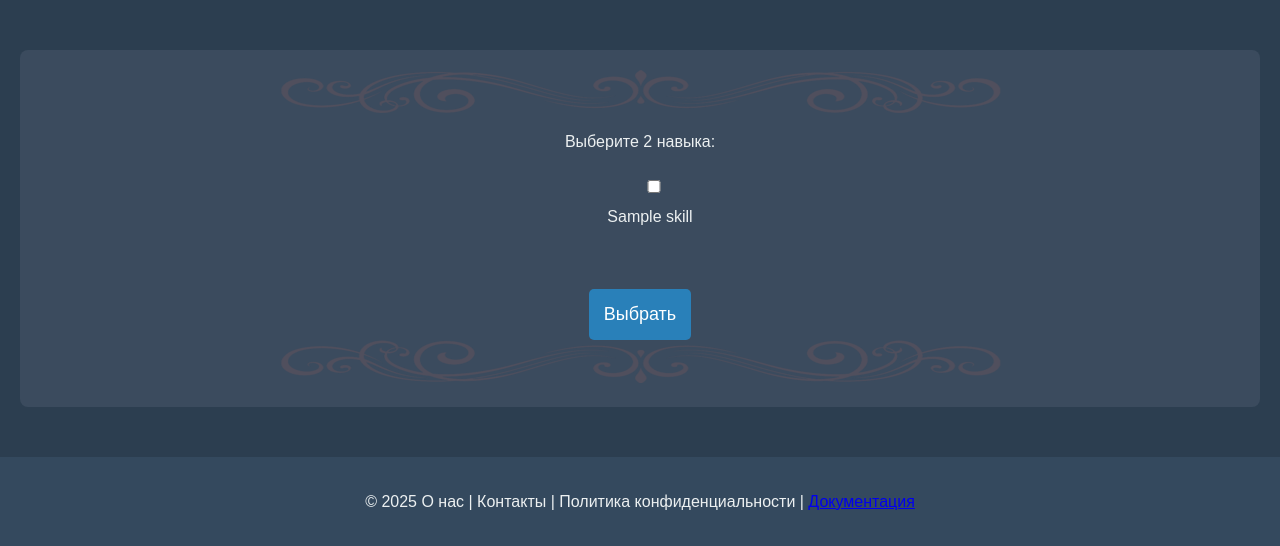
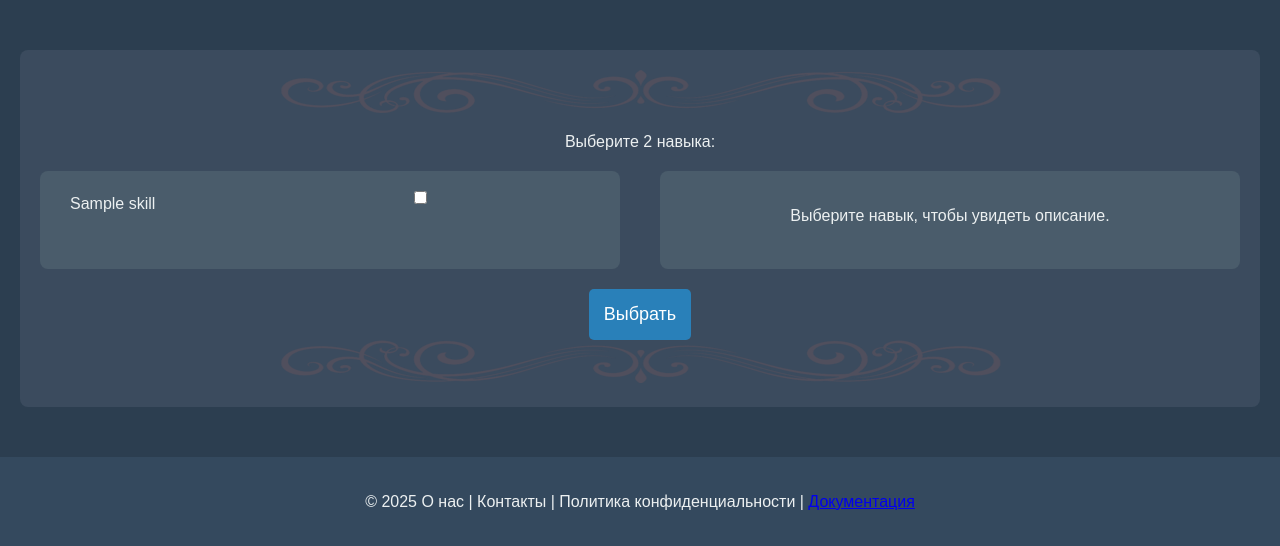
Before and after one commit to Vaanry/dnd, a FastAPI app: template templates/character_modification.html in a window 1280 px wide. Shown: the part 111-657 px from the top of the page. Run offline with FastAPI, Linux system fonts and the light colour scheme; the template is opened without the code that fills it: most values are stand-ins (such as "Sample title", 1, 10 or a date in 2020).

Commit message:
skills_in_all_skills plus form of description

```diff
--- a/templates/character_modification.html
+++ b/templates/character_modification.html
@@ -1,7 +1,24 @@
 {% extends "main.html" %}
 
 {% block crud_container %}
-<title>Create Character</title>
+
+<style>
+    .skill-label {
+        display: flex;
+        align-items: center;
+        gap: 10px;
+        height: 5px;
+        /* Отступ между названием и чекбоксом */
+    }
+
+    .skill-name {
+        min-width: 150px;
+        /* Ширина колонки для названий */
+        text-align: left;
+    }
+</style>
+
+<!-- <title>Create Character</title>
 <form action="/character/dices" method="post">
     <p>Выберите 2 навыка:</p>
     {% for skill in skills %}
@@ -11,16 +28,72 @@
     </label><br>
     {% endfor %}
     <button type="submit">Выбрать</button>
+</form> -->
+<title>Create Character</title>
+<form action="/character/dices" method="post">
+    <p>Выберите 2 навыка:</p>
+    <div class="character-creation">
+        <div class="left-panel">
+            {% for skill in skills %}
+            <label class="skill-label">
+                <span class="skill-name">{{ skill }}</span>
+                <input type="checkbox" name="selected_skills" value="{{ skill }}" data-description="{{ skill }}"
+                    onclick="limitSelection(this)">
+            </label><br>
+            {% endfor %}
+        </div>
+
+        <div class="right-panel" id="description-container">
+            <p id="defaultMessage">Выберите навык, чтобы увидеть описание.</p>
+            <div id="skillDetails" style="display: none;">
+                <p><strong id="skillName"></strong></p>
+                <div id="skillDescription"></div>
+            </div>
+        </div>
+    </div>
+    <button type="submit" id="submitButton" disabled>Выбрать</button>
 </form>
 
 <script>
+    // function limitSelection(checkbox) {
+    //     let checkboxes = document.querySelectorAll('input[name="selected_skills"]:checked');
+    //     if (checkboxes.length > 2) {
+    //         checkbox.checked = false; // Сбрасываем выбор, если больше 2
+    //         alert("Можно выбрать только 2 навыка!");
+    //     }
+    // }
+
     function limitSelection(checkbox) {
         let checkboxes = document.querySelectorAll('input[name="selected_skills"]:checked');
+        let details = document.getElementById("skillDetails");
+        let defaultMessage = document.getElementById("defaultMessage");
+        let submitButton = document.getElementById("submitButton");
+
         if (checkboxes.length > 2) {
-        checkbox.checked = false; // Сбрасываем выбор, если больше 2
+            checkbox.checked = false;
             alert("Можно выбрать только 2 навыка!");
+            return;
+        }
+
+        // Разблокировать кнопку, если выбрано ровно 2 навыка, иначе заблокировать
+        submitButton.disabled = checkboxes.length !== 2;
+
+        if (checkboxes.length === 1) {
+            let selectedOption = checkboxes[0];
+            defaultMessage.style.display = "none";
+            details.style.display = "block";
+            document.getElementById("skillName").textContent = selectedOption.value;
+            document.getElementById("skillDescription").textContent = selectedOption.getAttribute("data-description");
+        } else if (checkboxes.length === 2) {
+            let selectedOption = checkboxes[1]; // Второй выбранный
+            document.getElementById("skillName").textContent = selectedOption.value;
+            document.getElementById("skillDescription").textContent = selectedOption.getAttribute("data-description");
+        } else {
+            details.style.display = "none";
+            defaultMessage.style.display = "block";
         }
     }
+
 </script>
 
 
```
Also changed, not shown: templates/character.html (+27 -12 lines). Lines whose indentation alone changed are shown as unchanged.
